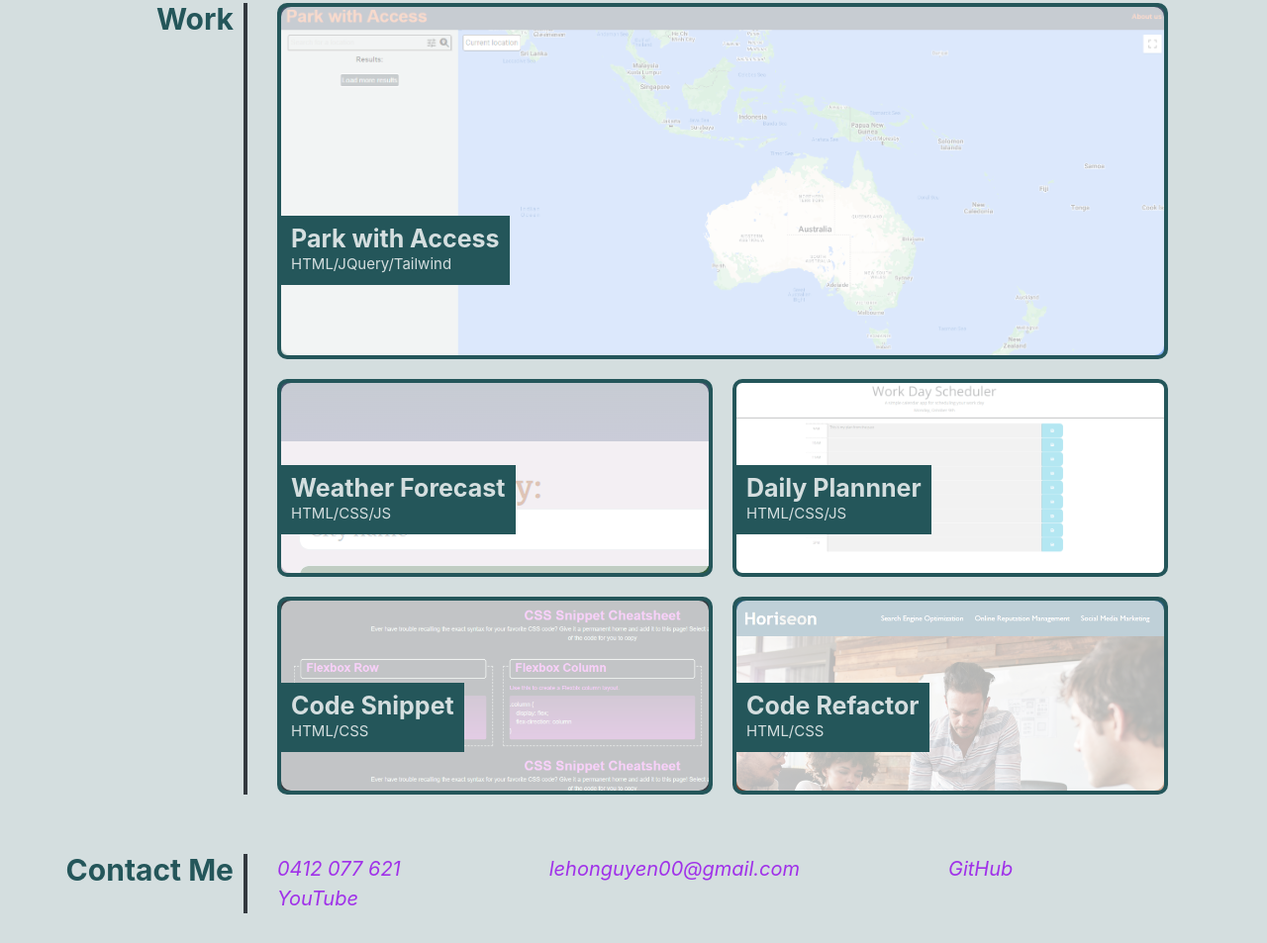
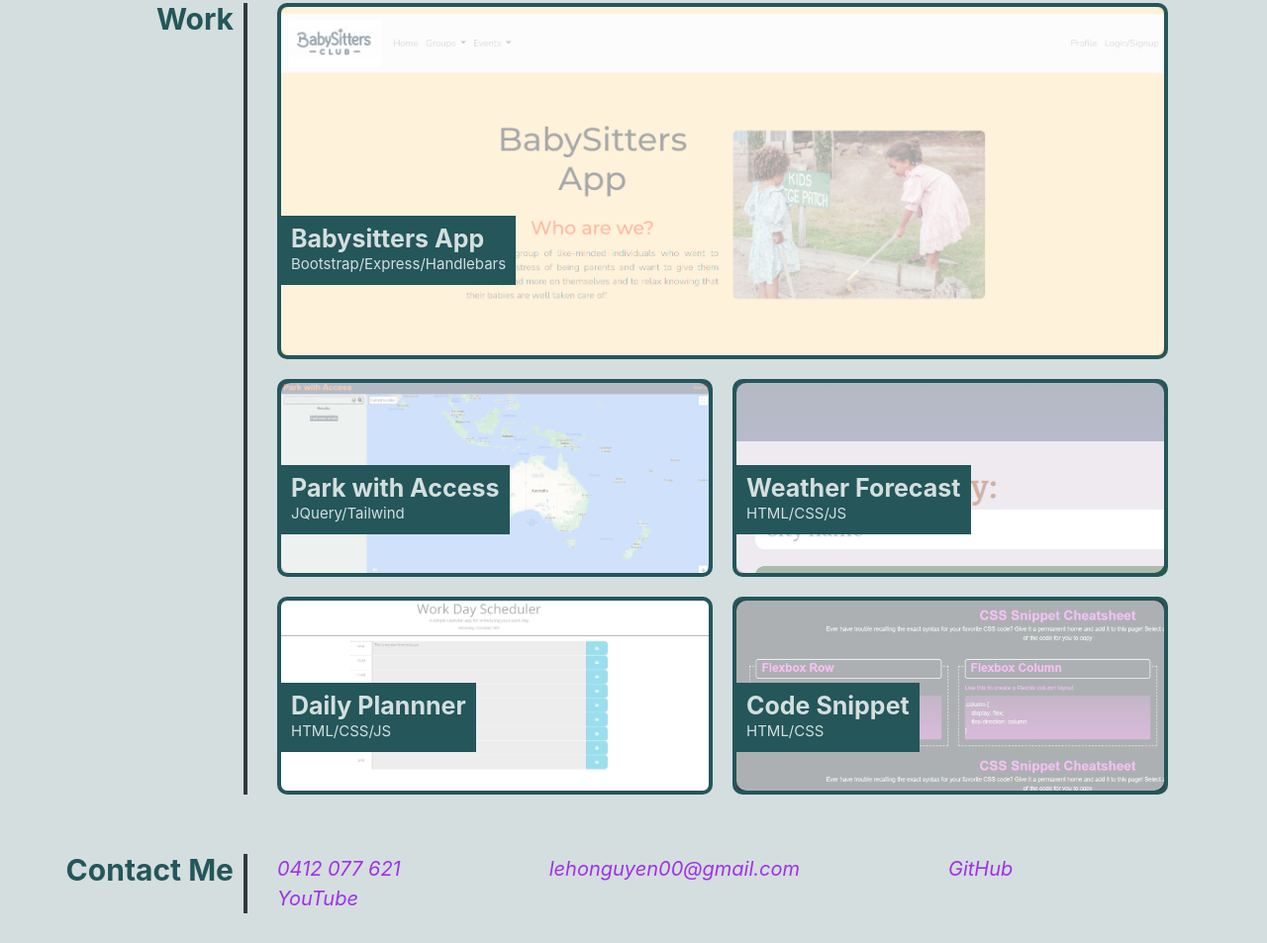
Before and after one commit to honguyen00/personal-portfolio, a plain HTML site: page index.html in a window 1280 px wide. Shown: the part 590-1543 px from the top of the page at 99% size. Drawn offline with Linux system fonts and the light colour scheme.

Commit message:
update my work

```diff
--- a/assets/css/style.css
+++ b/assets/css/style.css
@@ -172,8 +172,6 @@ nav a:hover {
     background-image: url(../images/map-parking-demo.png);
     background-repeat: no-repeat;
     background-size:cover;
-    height: 36rem;
-    flex-basis: 100%;
 }
 
 .weather-forecast {
@@ -191,10 +189,12 @@ nav a:hover {
     background-size: contain;
 }
 
-.code-refactor {
-    background-image: url(../images/code-refactor.png);
+.babysitter-app {
+    background-image: url(../images/babysitters-demo.png);
     background-repeat: no-repeat;
     background-size: cover;
+    flex-basis: 100%;
+    height: 36rem;
 }
 
 .small-code {
@@ -206,14 +206,14 @@ nav a:hover {
 .blur-effect {
     width: 100%;
     height: 100%;
-    background-color: rgba(255, 255, 255, 0.7);
+    background-color: rgba(255, 255, 255, 0.6);
     border-radius: 1rem;
     z-index: 1;
     position: relative;
 }
 
 .blur-effect:hover {
-    background-color: rgba(255, 255, 255, 0.2);
+    background-color: rgba(255, 255, 255, 0.1);
 }
 
 .blur-effect div {
--- a/index.html
+++ b/index.html
@@ -45,11 +45,19 @@
         <section class="main-section" id="work">
             <h3>Work</h3>
             <div class="work-container">
-                <a href="https://honguyen00.github.io/map-parking/" target="_blank" class="work-item map-parking">
+                <a href="https://babysitters-app-7fe0f50cf2a3.herokuapp.com/" target="_blank" class="work-item babysitter-app code-refactor">
+                    <div class="blur-effect">
+                        <div>
+                            <h4>Babysitters App</h4>
+                            <span>Bootstrap/Express/Handlebars</span>
+                        </div>
+                    </div>
+                </a>
+                <a href="https://honguyen00.github.io/map-parking/" target="_blank" class="work-item map-parking small-code">
                     <div class="blur-effect">
                         <div>
                             <h4>Park with Access</h4>
-                            <span>HTML/JQuery/Tailwind</span><br>
+                            <span>JQuery/Tailwind</span><br>
                         </div>
                     </div>
                 </a>
@@ -77,14 +85,6 @@
                         </div>
                     </div>
                 </a>
-                <a href="https://honguyen00.github.io/code-refactor/" target="_blank" class="work-item code-refactor small-code">
-                    <div class="blur-effect">
-                        <div>
-                            <h4>Code Refactor</h4>
-                            <span>HTML/CSS</span>
-                        </div>
-                    </div>
-                </a>
             </div>
         </section>
         <!-- contact section -->
```
Also changed, not shown: assets/images/babysitters-demo.png (added).
